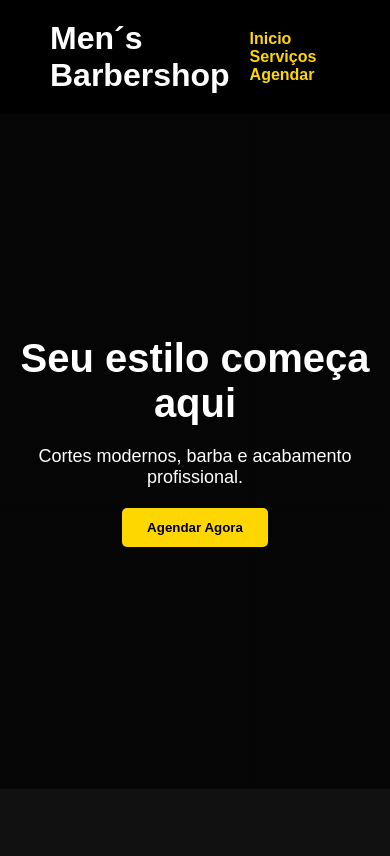
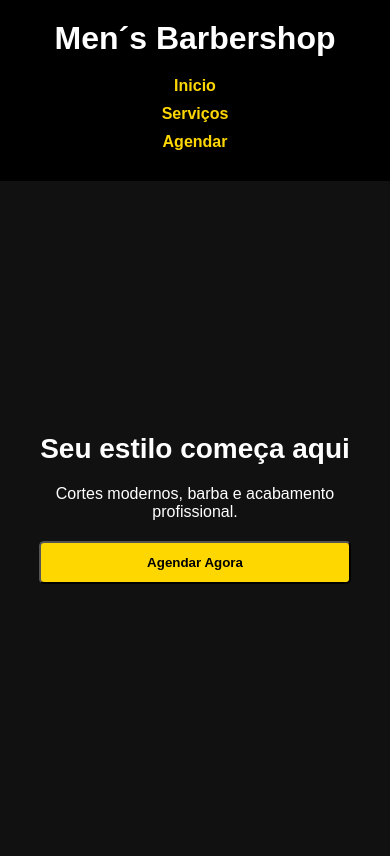
Before and after one commit to HarllenD/projeto2026, a plain HTML site: page PROJETO2026/index.html in a window 390 px wide. Drawn offline with Linux system fonts and the light colour scheme.

Commit message:
adicionando javascript e atualizando estrutura

```diff
--- a/PROJETO2026/index.html
+++ b/PROJETO2026/index.html
@@ -1,8 +1,8 @@
 <!DOCTYPE html>
 <html lang="pt-br">
     <head>
-        <meta harset="UTF-8">
-        <meta name="viewport" content="width=device-windth, initial-scale=1.0">
+        <meta charset="UTF-8">
+        <meta name="viewport" content="width=device-width, initial-scale=1.0">
         <title>Men´s Barbershop</title>
         <link rel="stylesheet" href="style.css">
     </head>
@@ -17,12 +17,12 @@
             </nav>
         </header>
 
-        <setion class="hero">
+        <section class="hero">
             <h2>Seu estilo começa aqui</h2>
             <p>Cortes modernos, barba e acabamento profissional.</p>
             <button id="btnAgendar">Agendar Agora</button>
             <p id="mensagem"></p>
-        </setion>
+        </section>
 
 
 <div class="modal" id="modal">
@@ -31,13 +31,14 @@
         <h2>Agendar Horário</h2>
 
         <form id="formAgendamento">
-            <input type="text" id="nome" placeholder="Seu Nome">
-            <input type="text" id="telefone" placeholder="Telefone">
-            <select id="servico">
+            <input type="text" id="nome" placeholder="Seu Nome" required>
+            <input type="text" id="telefone" placeholder="Telefone" required>
+            <select id="servico" required>
                 <option value="">Escolha o serviço</option>
                 <option>Corte</option>
                 <option>Barba</option>
                 <option>Corte + Barba</option>
+                <option>selagem</option>
             </select>
             <button type="submit">Confirmar</button>
         </form>
--- a/PROJETO2026/style.css
+++ b/PROJETO2026/style.css
@@ -1,4 +1,4 @@
-* {
+*{
     margin: 0;
     padding: 0;
     box-sizing: border-box;
@@ -14,8 +14,8 @@ header {
     display: flex;
     justify-content: space-between;
     align-items: center;
-    padding: 20px 50px;
-    background-color: black;
+    padding:20px 50px;
+    background: black;
 }
 
 nav a {
@@ -27,29 +27,27 @@ nav a {
 
 .hero {
     height: 80vh;
-    display: flex;
+    display:flex;
     flex-direction: column;
     justify-content: center;
     align-items: center;
     text-align: center;
-
-    background: linear-gradient(rgba(0,0,0,0.7), rgba(0,0,0,0.7));
+    background: -o-linear-gradient(rgba(0,0,0,0.7), rgba(0,0,0,0.7));
 }
 
 .hero h2 {
-    font-size: 40px;
+    font-size:40px;
     margin-bottom: 20px;
 }
 
 .hero p {
     margin-bottom: 20px;
-    font-size: 18px;
+    font-size:18px;
 }
 
 button {
     padding: 12px 25px;
-    background-color: gold;
-    border: none;
+    background: gold;
     cursor: pointer;
     font-weight: bold;
     border-radius: 5px;
@@ -73,8 +71,7 @@ button {
     width: 300px;
     border-radius: 8px;
     text-align: center;
-    animation: aparecer 0.3s ease-in-out;
-}
+ }
 
 .modal-content input,
 .modal-content select {
@@ -89,13 +86,43 @@ button {
     font-size: 20px;
 }
 
-@keyframes aparecer {
-    from {
-        transform: scale(0.8);
-        opacity: 0;
-    }
-    to {
-        transform: scale(1);
-        opacity: 1;
-    }
+@media (max-width:768px){
+
+header {
+    flex-direction:column;
+    padding:20px;
+    text-align:center;
 }
+
+nav{
+margin-top:10px;
+}
+
+nav a{
+display:block;
+margin:10px 0;
+}
+
+.hero h2{
+font-size:28px;
+}
+
+.hero p{
+font-size:16px;
+padding:0 20px;
+}
+
+button{
+width:80%;
+}
+
+.modal-content{
+width:90%;
+}
+
+}
+
+img{
+max-width:100%;
+height:auto;
+}
--- a/style.css
+++ /dev/null
@@ -1,56 +0,0 @@
-* {
-    margin: 0;
-    padding: 0;
-    box-sizing: border-box;
-}
-
-body {
-    font-family: Arial, sans-serif;
-    background-color: #111;
-    color: white;
-}
-
-header {
-    display: flex;
-    justify-content: space-between;
-    align-items: center;
-    padding: 20px 50px;
-    background-color: black;
-}
-
-nav a {
-    color: gold;
-    text-decoration: none;
-    margin-left: 20px;
-    font-weight: bold;
-}
-
-.hero {
-    height: 80vh;
-    display: flex;
-    flex-direction: column;
-    justify-content: center;
-    align-items: center;
-    text-align: center;
-
-    background: linear-gradient(rgba(0,0,0,0.7), rgba(0,0,0,0.7));
-}
-
-.hero h2 {
-    font-size: 40px;
-    margin-bottom: 20px;
-}
-
-.hero p {
-    margin-bottom: 20px;
-    font-size: 18px;
-}
-
-button {
-    padding: 12px 25px;
-    background-color: gold;
-    border: none;
-    cursor: pointer;
-    font-weight: bold;
-    border-radius: 5px;
-}
```
Also changed, not shown: index.html (deleted, +0 -26 lines).
